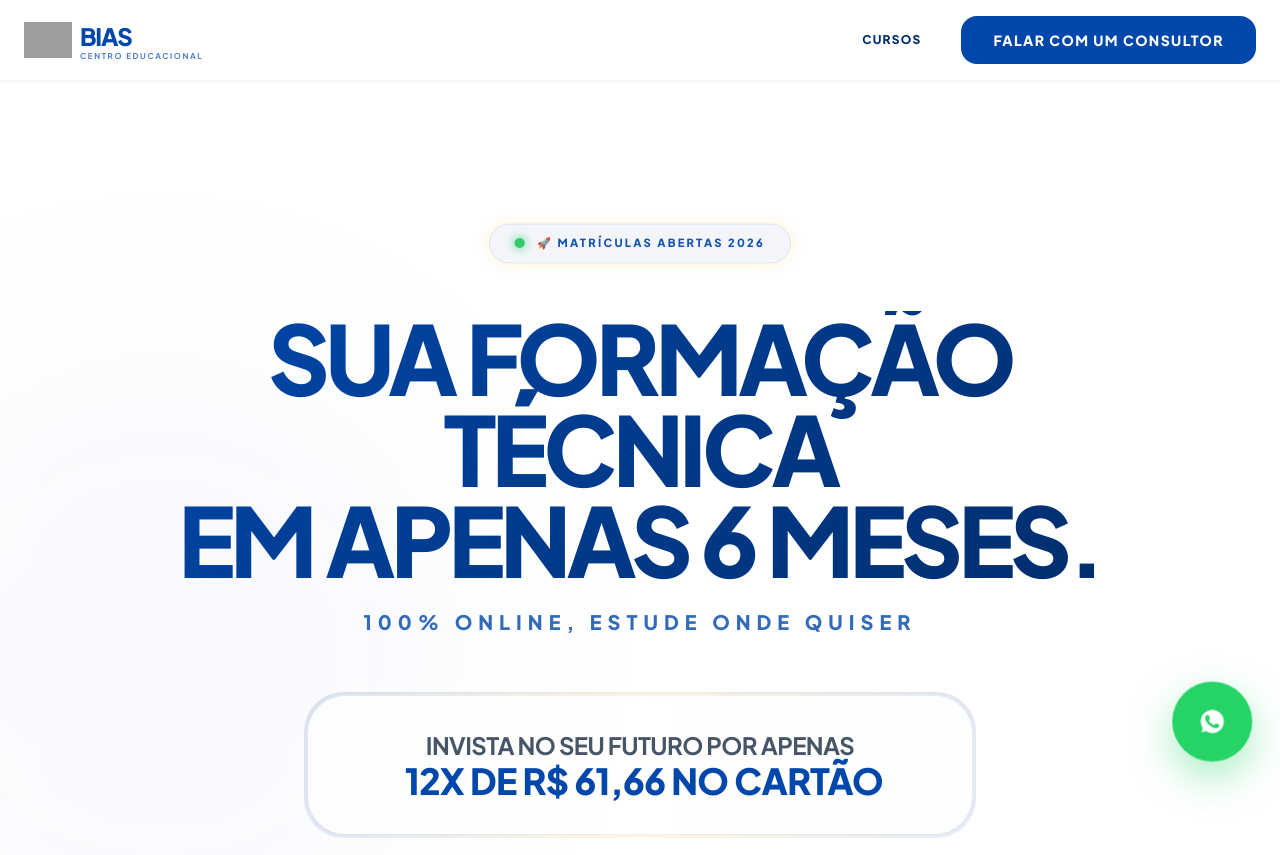
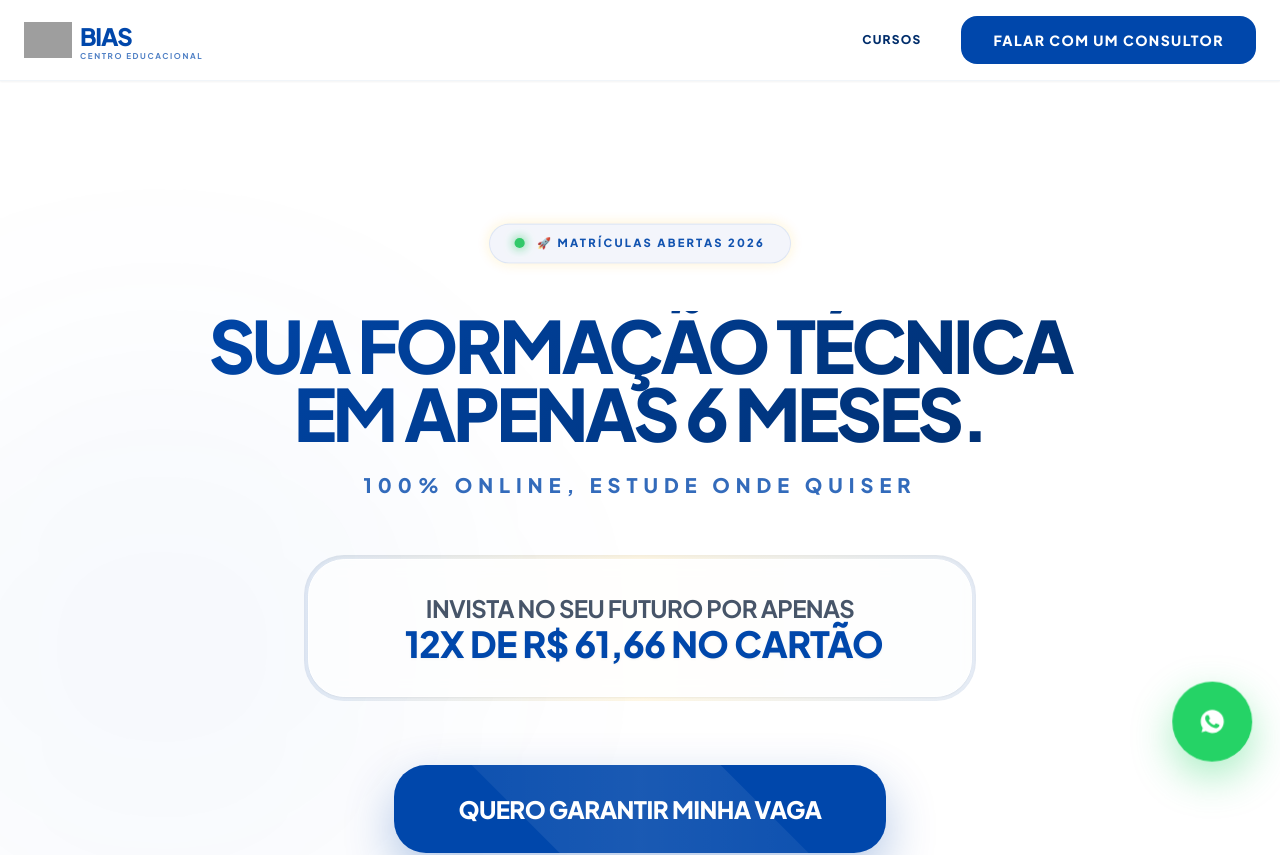
Before and after one commit to performancedigital/bias-centro-educacional, a React (Vite) app: page / in a window 1280 px wide. Shown: the top 855 px of the page. Built offline with nearby package versions, Linux system fonts and the light colour scheme; grey boxes are pictures that could not be loaded.

Commit message:
feat: Adjust hero section heading size
Reduces the font size of the main hero heading on the landing page to improve readability on smaller screens and ensure a more balanced visual hierarchy.

```diff
--- a/App.tsx
+++ b/App.tsx
@@ -85,7 +85,7 @@ const App: React.FC = () => {
             🚀 MATRÍCULAS ABERTAS 2026
           </div>
 
-          <h1 className="text-[2.5rem] md:text-8xl font-black text-gradient leading-[1.05] md:leading-[0.95] mb-4 md:mb-6 tracking-tighter uppercase">
+          <h1 className="text-[2.25rem] md:text-7xl font-black text-gradient leading-[1.05] md:leading-[0.95] mb-4 md:mb-6 tracking-tighter uppercase">
             Sua formação técnica<br className="hidden md:block" /> em apenas 6 meses.
           </h1>
 
```
